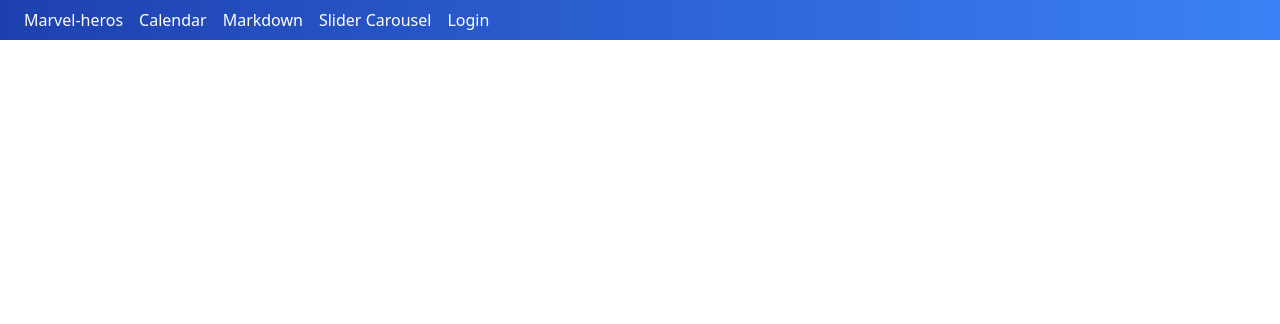
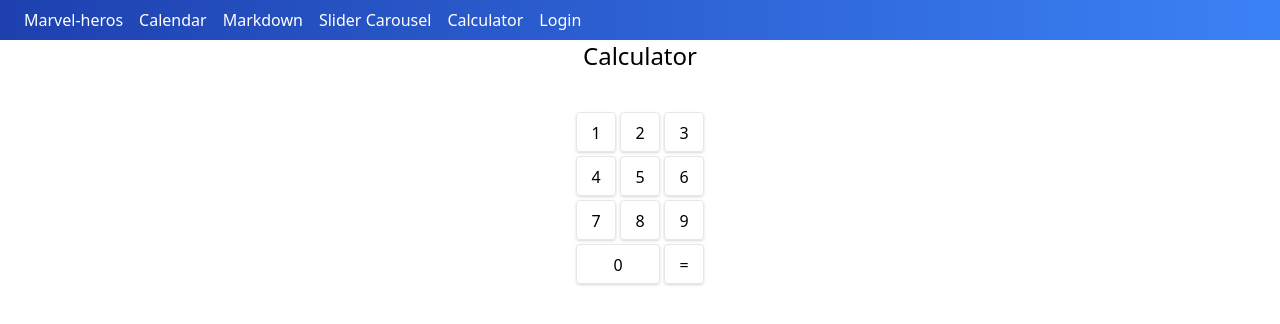
Before and after one commit to pmuzychenko/vue3-project, a Vue app: page /calculator in a window 1280 px wide. Shown: the top 324 px of the page. Built offline with nearby package versions, Linux system fonts and the light colour scheme; no server answers.

Commit message:
feat: add structure of Calculator component

```diff
--- a/src/components/AppHeader.vue
+++ b/src/components/AppHeader.vue
@@ -25,6 +25,7 @@ export default {
         { title: "Calendar", path: "/calendar" },
         { title: "Markdown", path: "/markdown" },
         { title: "Slider Carousel", path: "/slider" },
+        { title: "Calculator", path: "/calculator" },
       ],
     };
   },
--- /dev/null
+++ b/src/pages/Calculator.vue
@@ -0,0 +1,28 @@
+<template>
+  <section class="w-full flex">
+    <div class="m-auto">
+      <h1 class="text-center text-2xl">Calculator</h1>
+      <p class="text-3xl text-right mt-10 mb-2"></p>
+      <div class="my-10 grid grid-cols-3 gap-1">
+        <button class="w-10 h-10 p-2 border shadow rounded">1</button>
+        <button class="w-10 h-10 p-2 border shadow rounded">2</button>
+        <button class="w-10 h-10 p-2 border shadow rounded">3</button>
+        <button class="w-10 h-10 p-2 border shadow rounded">4</button>
+        <button class="w-10 h-10 p-2 border shadow rounded">5</button>
+        <button class="w-10 h-10 p-2 border shadow rounded">6</button>
+        <button class="w-10 h-10 p-2 border shadow rounded">7</button>
+        <button class="w-10 h-10 p-2 border shadow rounded">8</button>
+        <button class="w-10 h-10 p-2 border shadow rounded">9</button>
+        <button class="p-2 h-10 border shadow rounded col-span-2">0</button>
+        <button class="w-10 h-10 p-2 border shadow rounded">=</button>
+      </div>
+    </div>
+  </section>
+</template>
+
+<script>
+export default {};
+</script>
+
+<style>
+</style>
--- a/src/router.js
+++ b/src/router.js
@@ -4,7 +4,7 @@ import Calendar from "./pages/Calendar"
 import Home from "./pages/Home"
 import Markdown from "./pages/Markdown"
 import Slider from "./pages/Slider"
-
+import Calculator from "./pages/Calculator"
 
 
 const routes = [
@@ -13,6 +13,7 @@ const routes = [
    { path: '/calendar', component: Calendar },
    { path: '/markdown', component: Markdown },
    { path: '/slider', component: Slider },
+   { path: '/calculator', component: Calculator },
 
 ]
 const router = createRouter({
```
